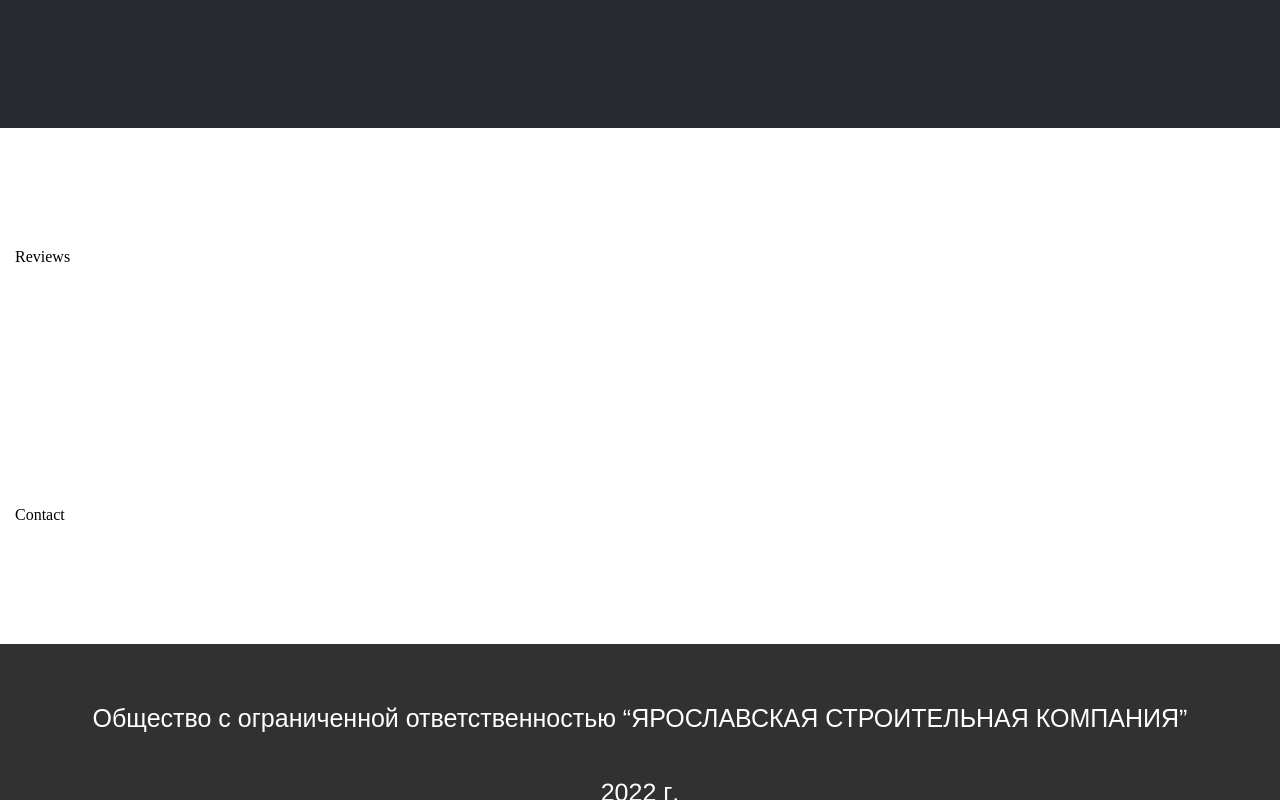
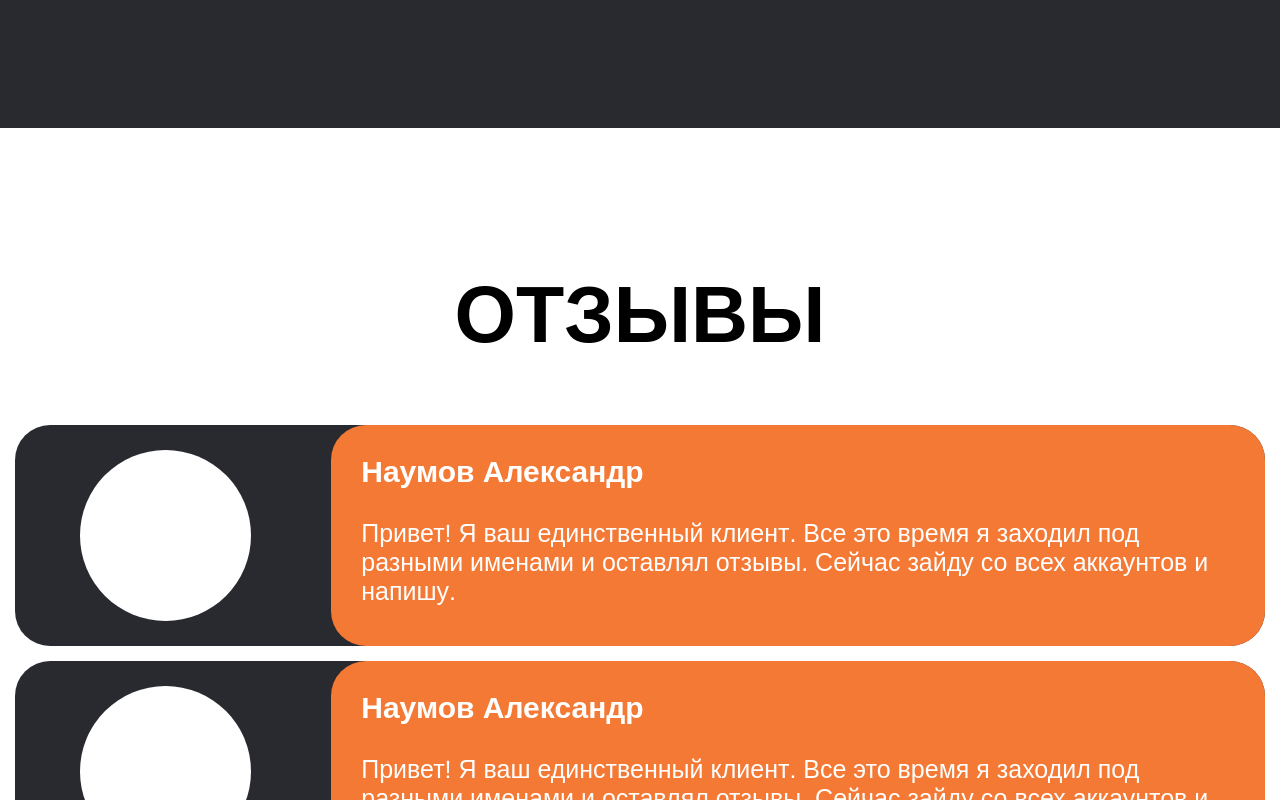
Before and after one commit to XenoPOMP/college-2022-practice-project, a React (Vite) app: page / in a window 1280 px wide. Shown: the part 8920-9720 px from the top of the page. Built offline with nearby package versions, Linux system fonts and the light colour scheme; a web font is replaced by a local one.

Commit message:
create Review component

```diff
--- /dev/null
+++ b/src/assets/components/Review/Review.module.scss
@@ -0,0 +1,54 @@
+@import "./src/assets/styles/fontStyles";
+@import "./src/assets/styles/fontWeights";
+@import "./src/assets/styles/flexCenter";
+@import "./src/assets/styles/uiGrid";
+
+.review {
+  grid-column-start: 1;
+  grid-column-end: 13;
+  font-size: 25px;
+  @extend %uiGrid;
+  padding: 0;
+  background: #282A30;
+  border-radius: 1.4em;
+
+  .container {
+    height: 100%;
+
+    .avatarBlock {
+      grid-column-start: 1;
+      grid-column-end: 4;
+      padding: 1em;
+      @extend %flexCenter;
+      align-items: start;
+
+      .avatar {
+        width: 68%;
+        aspect-ratio: 1;
+        background: white;
+        border-radius: 50%;
+      }
+    }
+
+    .body {
+      grid-column-start: 4;
+      grid-column-end: 13;
+      border-radius: 1.4em;
+      background: #F47935;
+      padding: 1.2em;
+      color: white;
+      @extend %textFont;
+
+      h3 {
+        font-size: 1.2em;
+        font-weight: var(--bold);
+        margin-bottom: 1em;
+      }
+
+      .content {
+        font-size: 1em;
+        font-weight: var(--regular);
+      }
+    }
+  }
+}
--- /dev/null
+++ b/src/assets/components/Review/Review.props.ts
@@ -0,0 +1,5 @@
+export interface ReviewProps {
+  avatarImgSrc?: string;
+  author?: string
+  message: string
+}
--- /dev/null
+++ b/src/assets/components/Review/Review.tsx
@@ -0,0 +1,25 @@
+import styles from './Review.module.scss';
+import cn from 'classnames';
+import { motion } from 'framer-motion';
+import { FC } from 'react';
+import { ReviewProps } from './Review.props';
+
+const Review: FC<ReviewProps> = ({ avatarImgSrc, author, message }) => {
+  return (
+    <div className={cn(styles.review)}>
+      <div className={cn(styles.container)}>
+        <div className={cn(styles.avatarBlock)}>
+          <div className={cn(styles.avatar)}></div>
+        </div>
+
+        <div className={cn(styles.body)}>
+          <h3>{author ? author : 'Аноним'}</h3>
+
+          <div className={cn(styles.content)}>{message}</div>
+        </div>
+      </div>
+    </div>
+  );
+};
+
+export default Review;
--- a/src/assets/pages/MainPage/MainPage.tsx
+++ b/src/assets/pages/MainPage/MainPage.tsx
@@ -24,6 +24,7 @@
       <EarningSinceSection />
 
       <ReviewSection />
+
       <ContactSection />
     </Page>
   );
--- /dev/null
+++ b/src/assets/sections/ReviewSection/ReviewSection.module.scss
@@ -0,0 +1,18 @@
+@import "./src/assets/styles/fontStyles";
+@import "./src/assets/styles/fontWeights";
+@import "./src/assets/styles/flexCenter";
+
+.section {
+  font-size: 25px;
+
+  h2 {
+    @extend %titleFont;
+    font-weight: var(--semiBold);
+    text-transform: uppercase;
+    text-align: center;
+    grid-column-start: 1;
+    grid-column-end: 13;
+    margin-bottom: .57em;
+    font-size: 3.16em;
+  }
+}
--- a/src/assets/sections/ReviewSection/ReviewSection.tsx
+++ b/src/assets/sections/ReviewSection/ReviewSection.tsx
@@ -1,8 +1,36 @@
 import React from 'react';
 import Section from '../../components/Section/Section';
+import styles from './ReviewSection.module.scss';
+import cn from 'classnames';
+import Review from '../../components/Review/Review';
 
 const ReviewSection = () => {
-  return <Section>Reviews</Section>;
+  return (
+    <Section className={cn(styles.section)}>
+      <h2>отзывы</h2>
+
+      <Review
+        author={'Наумов Александр'}
+        message={
+          'Привет! Я ваш единственный клиент. Все это время я заходил под разными именами и оставлял отзывы. Сейчас зайду со всех аккаунтов и напишу.'
+        }
+      />
+
+      <Review
+        author={'Наумов Александр'}
+        message={
+          'Привет! Я ваш единственный клиент. Все это время я заходил под разными именами и оставлял отзывы. Сейчас зайду со всех аккаунтов и напишу.'
+        }
+      />
+
+      <Review
+        author={'Наумов Александр'}
+        message={
+          'Привет! Я ваш единственный клиент. Все это время я заходил под разными именами и оставлял отзывы. Сейчас зайду со всех аккаунтов и напишу.'
+        }
+      />
+    </Section>
+  );
 };
 
 export default ReviewSection;
```
